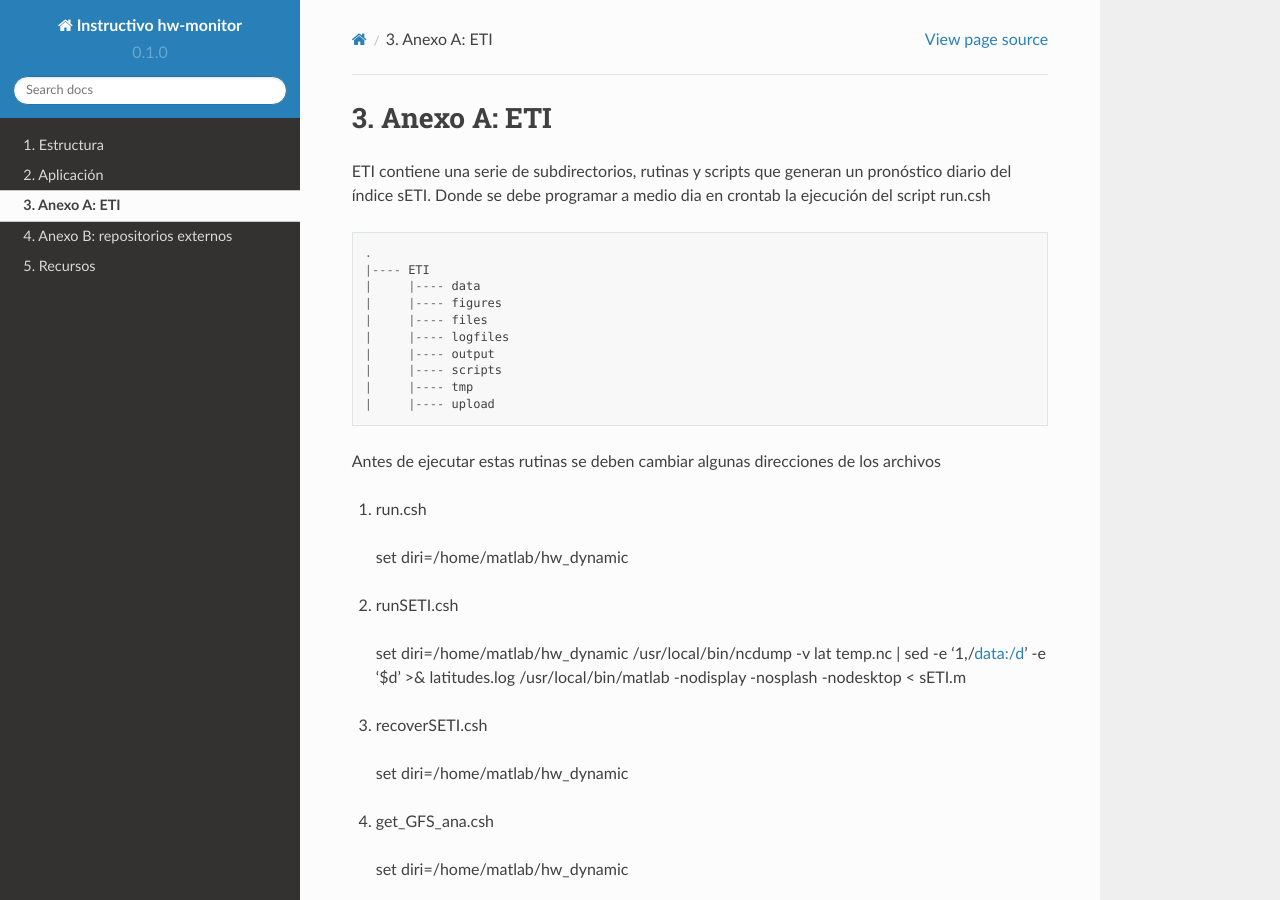
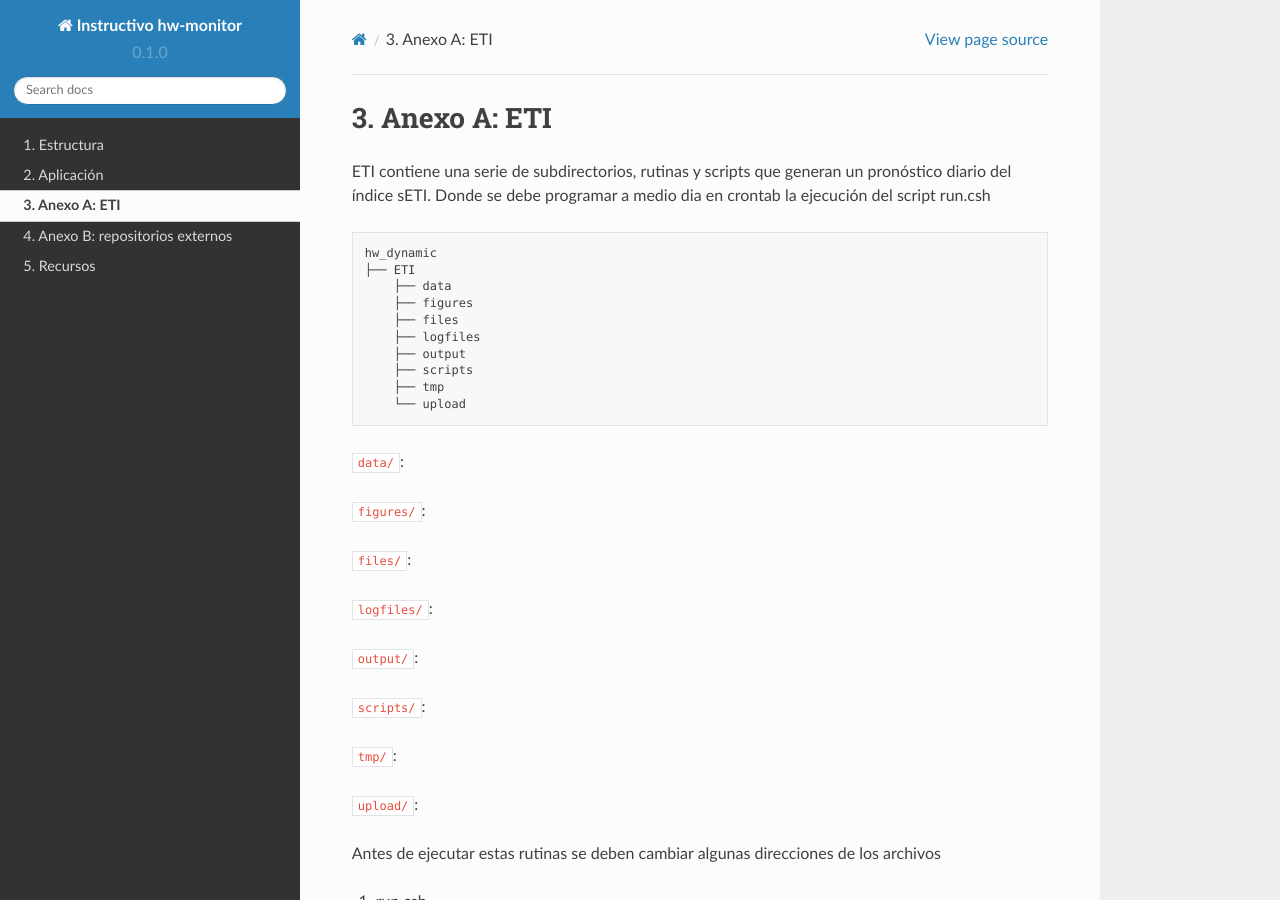
Before and after one commit to chsegura/rtd-tutorial, a Sphinx documentation site: the page built from docs/source/anexoA.rst, in a window 1280 px wide and 900 px high. Built offline with Sphinx 7.4.7 and the Read the Docs theme 2.0.0, drawn with Linux system fonts in a browser that asks for light colours.

Commit message:
Update anexoA.rst

```diff
--- a/docs/source/anexoA.rst
+++ b/docs/source/anexoA.rst
@@ -5,17 +5,32 @@ Anexo A: ETI
 
 ETI contiene una serie de subdirectorios, rutinas y scripts que generan un pronóstico diario del índice sETI. Donde se debe programar a medio dia en crontab la ejecución del script run.csh ::
 
-  .
-  |---- ETI
-  |     |---- data
-  |     |---- figures
-  |     |---- files
-  |     |---- logfiles
-  |     |---- output
-  |     |---- scripts
-  |     |---- tmp
-  |     |---- upload
+  hw_dynamic
+  ├── ETI
+      ├── data
+      ├── figures
+      ├── files
+      ├── logfiles
+      ├── output
+      ├── scripts
+      ├── tmp
+      └── upload
 
+``data/``:
+
+``figures/``:
+
+``files/``:
+
+``logfiles/``:
+
+``output/``:
+
+``scripts/``:
+
+``tmp/``:
+
+``upload/``:
 
 Antes de ejecutar estas rutinas se deben cambiar algunas direcciones de los archivos
 
```
